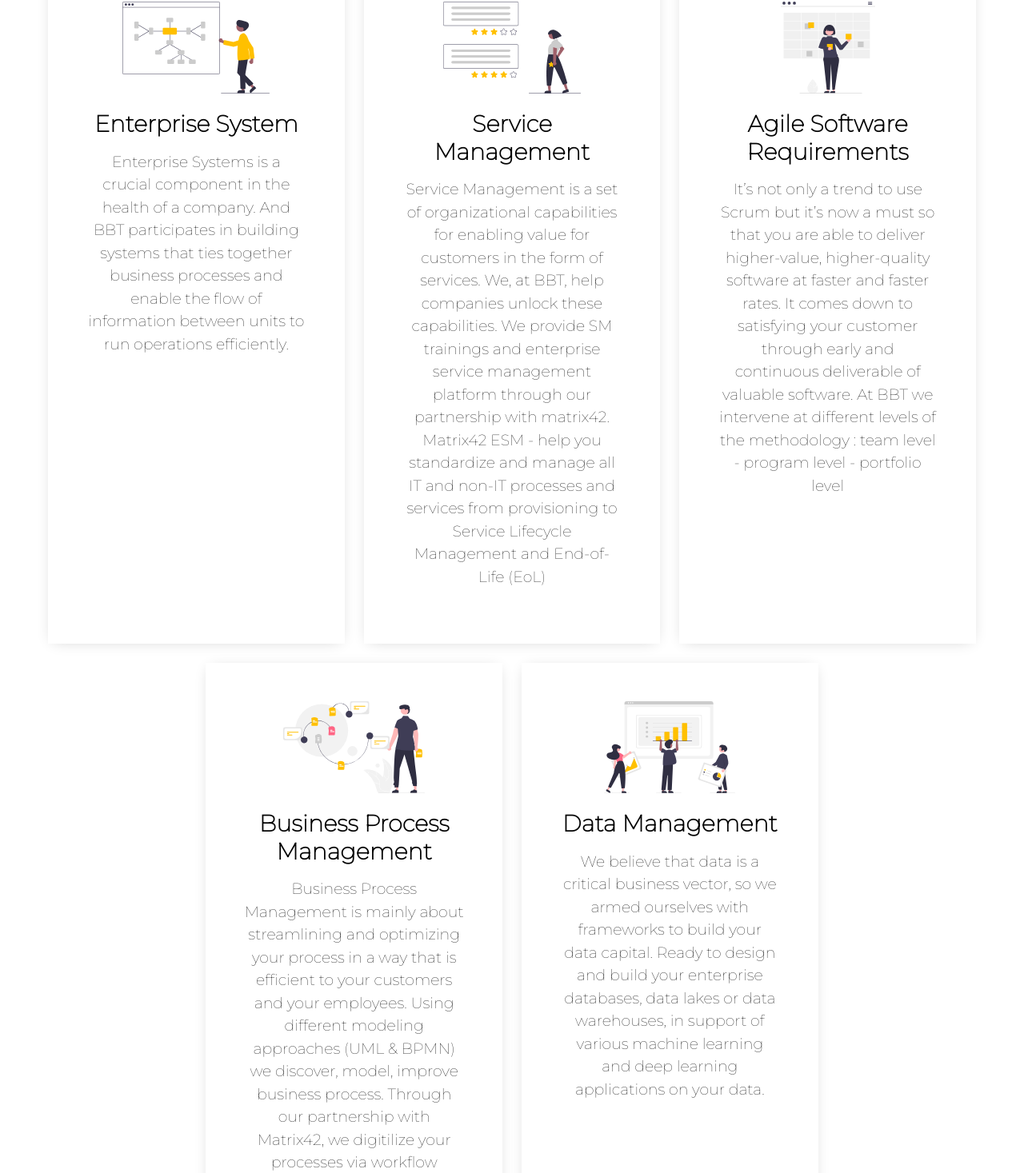
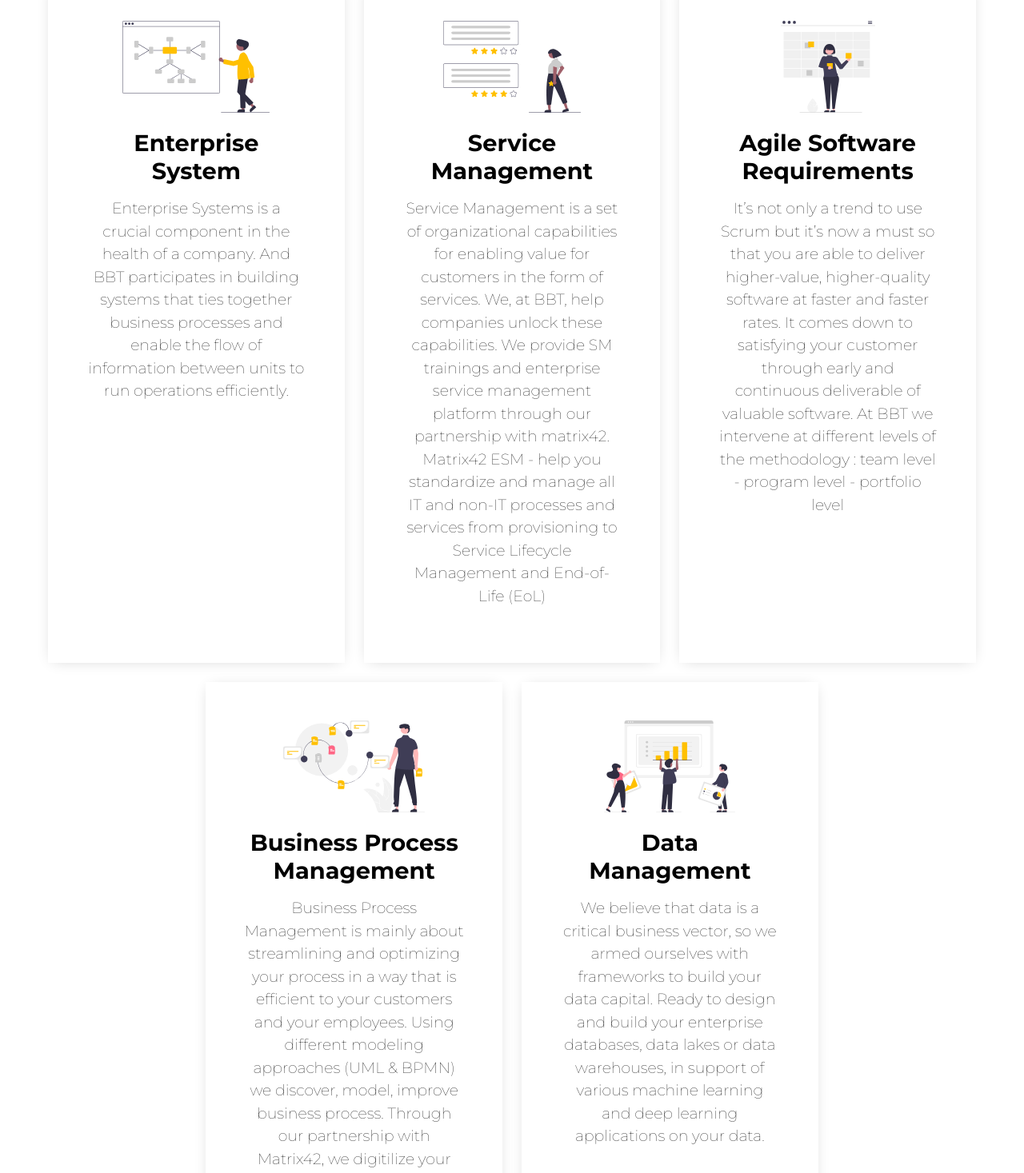
Before and after one commit to Alaymen13/BBT-Website, a React (Create React App) app: page / in a window 1280 px wide. Shown: the part 1000-2467 px from the top of the page at 80% size. Built offline with nearby package versions, Linux system fonts and the light colour scheme.

Commit message:
first commit

```diff
--- a/public/index.html
+++ b/public/index.html
@@ -15,9 +15,9 @@
   <link href="https://cdn.jsdelivr.net/npm/bootstrap@5.0.2/dist/css/bootstrap.min.css" rel="stylesheet">
 
 
-  <style>
-    @import url('https://fonts.googleapis.com/css2?family=Josefin+Sans:wght@600&family=Montserrat:wght@100&display=swap');
-  </style>
+<style>
+  @import url('https://fonts.googleapis.com/css2?family=Montserrat:wght@100;700&display=swap');
+</style> -->
   <title>Black-Bridge-Technology</title>
 </head>
 
--- a/src/Components/Contents/Expertise.js
+++ b/src/Components/Contents/Expertise.js
@@ -36,7 +36,7 @@ function Expertise() {
 								alt=""
 							/>
 
-							<h3 class="mb-3 text-[1.5rem] sm:text-[1.6rem]  md:text-[1.7rem] lg:text-[1.8rem] font-bold ">
+							<h3 class="mb-3 text-[1.5rem] sm:text-[1.6rem]  md:text-[1.7rem] lg:text-[1.8rem]  ">
 								Enterprise System
 							</h3>
 							<p class="mb-[21px] text-[16.8px] sm:text-[17.5px] md:text-[18.3px] lg:text-[19px] font-thin">
--- a/src/index.css
+++ b/src/index.css
@@ -6,6 +6,10 @@ body {
 font-family: 'Montserrat', sans-serif;
 }
 
-/* p {
-   font-weight: 700;
-} */
+.service-item p {
+   font-weight:100 ;
+}
+.service-item h3 {
+
+   font-weight:900 ;
+}
```
